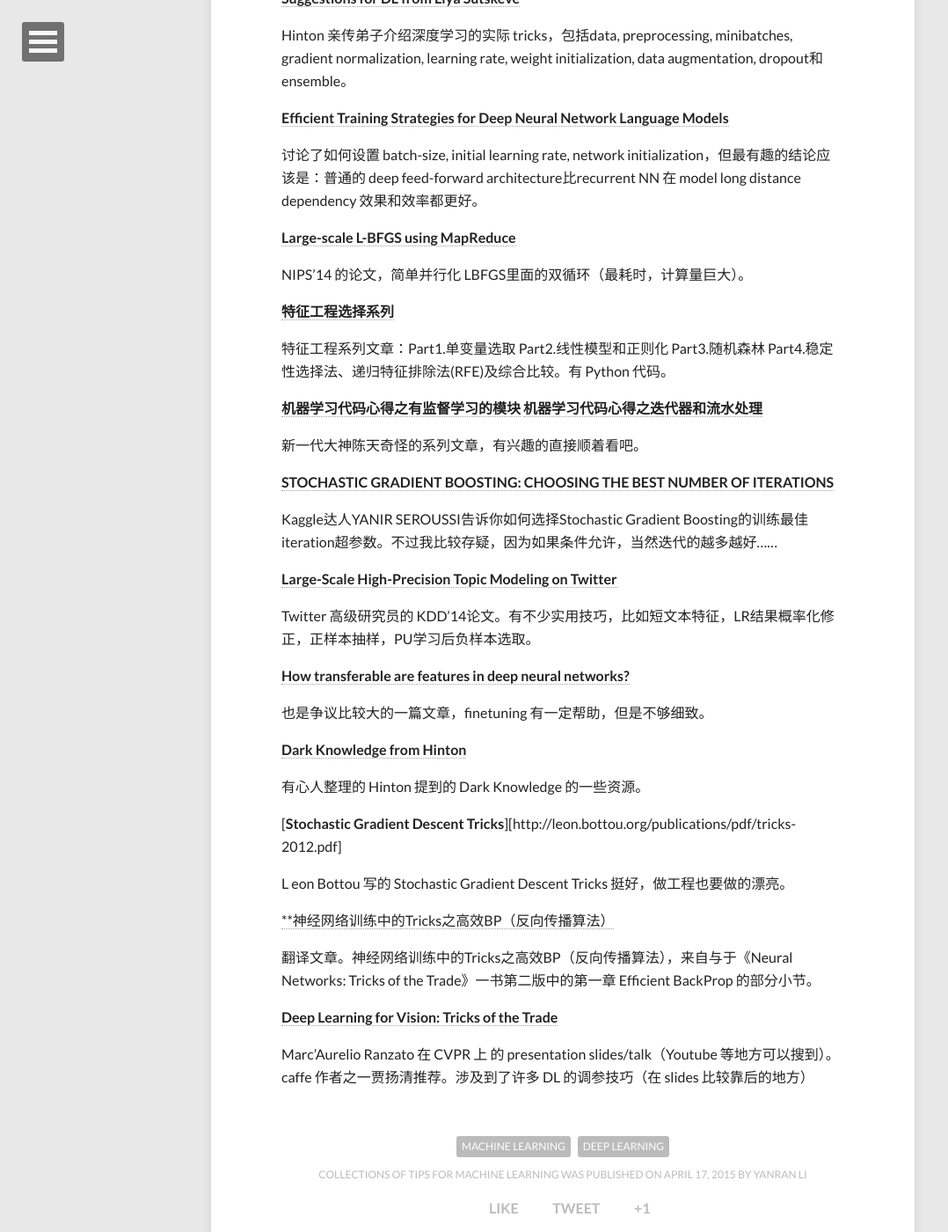
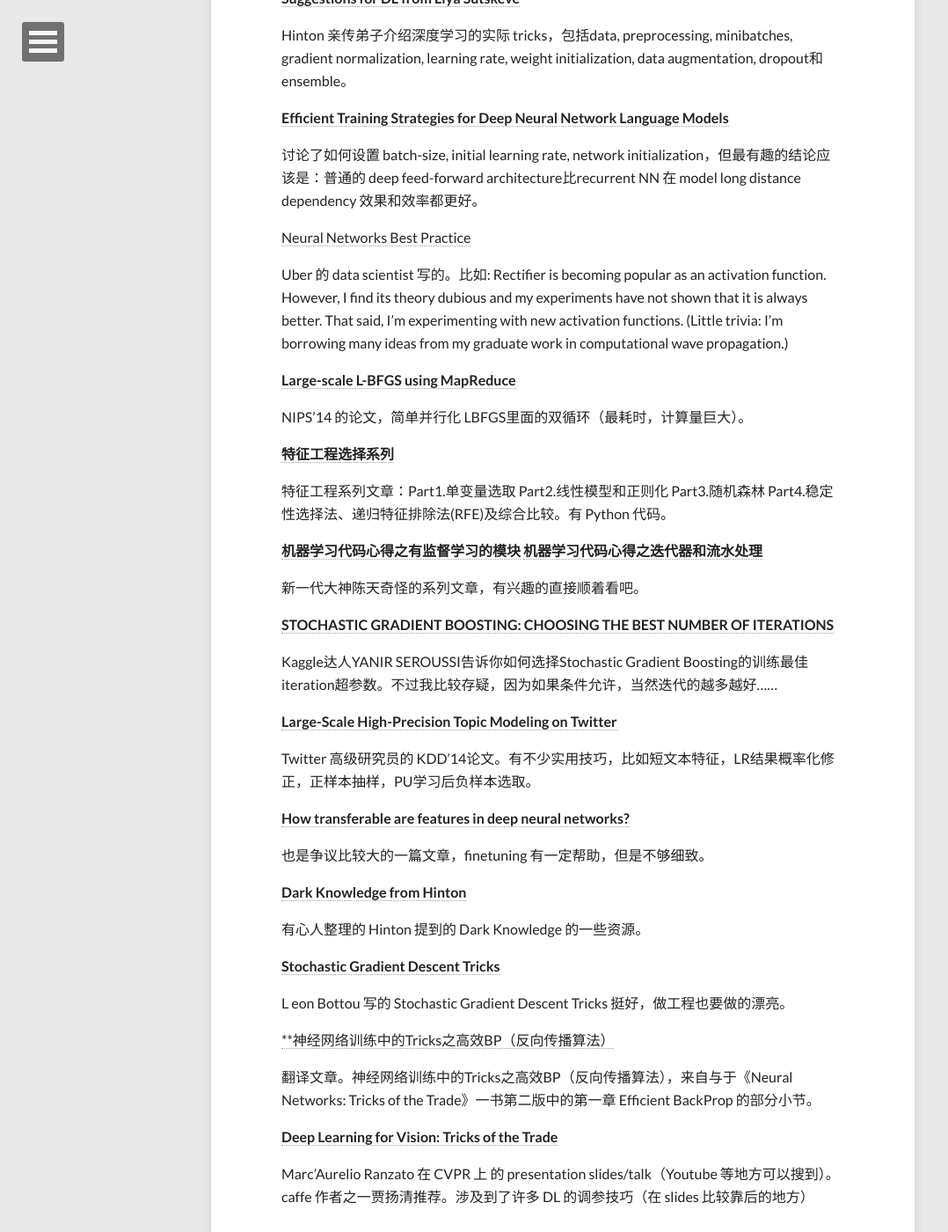
Before and after one commit to niangaotuantuan/niangaotuantuan.github.io, a Jekyll site: the page built from _posts/2015/2015-04-17-collections-of-tips-for-machine-learning.md, in a window 1280 px wide and 1400 px high, scrolled down 775 px. Shown: the whole window at 88% size, without its empty margins (0-1078 px from the left). Built offline with Jekyll 4.4.1, drawn with Linux system fonts in a browser that asks for light colours; nearby versions of some CDN libraries; comment, search, counter and statistics services are not loaded.

Commit message:
typo and a new post collected
Rectifier is becoming popular as an activation function. However, I find its theory dubious and my experiments have not shown that it is always better. That said, I'm experimenting with new activation functions. (Little trivia: I'm borrowing many ideas from my graduate work in computational wave propagation.)

```diff
--- a/_posts/2015/2015-04-17-collections-of-tips-for-machine-learning.md
+++ b/_posts/2015/2015-04-17-collections-of-tips-for-machine-learning.md
@@ -40,6 +40,10 @@ Hinton 亲传弟子介绍深度学习的实际 tricks，包括data, preprocessin
 
 讨论了如何设置 batch-size, initial learning rate, network initialization，但最有趣的结论应该是：普通的 deep feed-forward architecture比recurrent NN 在 model long distance dependency 效果和效率都更好。
 
+[Neural Networks Best Practice](http://www.kentran.net/2013/04/neural-network-best-practices.html)
+
+Uber 的 data scientist 写的。比如: Rectifier is becoming popular as an activation function. However, I find its theory dubious and my experiments have not shown that it is always better. That said, I'm experimenting with new activation functions. (Little trivia: I'm borrowing many ideas from my graduate work in computational wave propagation.)
+
 [**Large-scale L-BFGS using MapReduce**](http://papers.nips.cc/paper/5333-large-scale-l-bfgs-using-mapreduce.pdf)
 
 NIPS'14 的论文，简单并行化 LBFGS里面的双循环（最耗时，计算量巨大）。
@@ -70,7 +74,7 @@ networks?**](http://papers.nips.cc/paper/5347-how-transferable-are-features-in-d
 
 有心人整理的 Hinton 提到的 Dark Knowledge 的一些资源。
 
-[**Stochastic Gradient Descent Tricks**][http://leon.bottou.org/publications/pdf/tricks-2012.pdf]
+[**Stochastic Gradient Descent Tricks**](http://leon.bottou.org/publications/pdf/tricks-2012.pdf)
 
 L eon Bottou 写的 Stochastic Gradient Descent Tricks 挺好，做工程也要做的漂亮。
 
```
